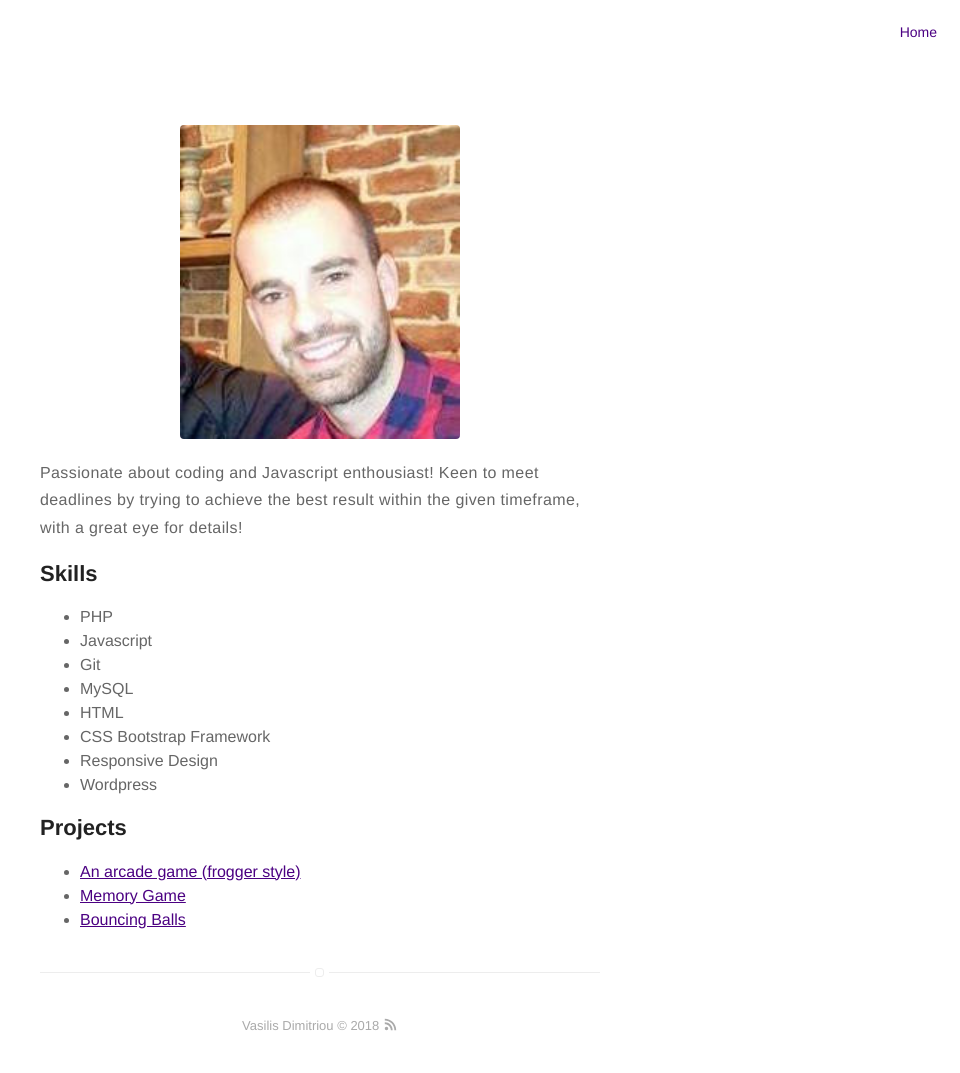
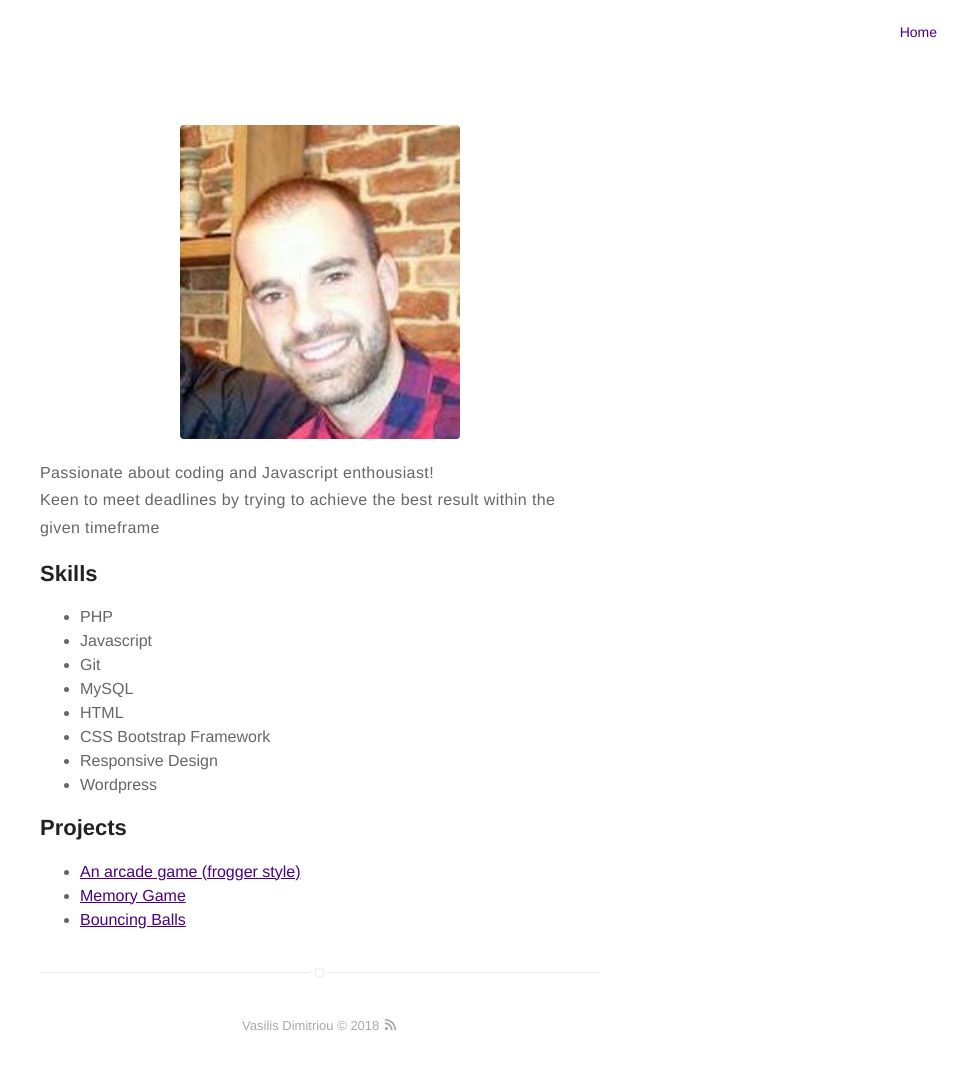
Before and after one commit to Vasilisdm/front-cover, a Jekyll site: the page built from about.md, in a window 1280 px wide. Shown: the whole page, without its empty margins (320-1280 px from the left). Built offline with Jekyll 4.4.1, drawn with Linux system fonts in a browser that asks for light colours.

Commit message:
changed the content of the about paragraph

```diff
--- a/about.md
+++ b/about.md
@@ -4,8 +4,8 @@ layout: page
 ---
 ![Profile Image]({{ site.url }}/{{ site.picture }})
 
-<p>Passionate about coding and Javascript enthousiast!
-Keen to meet deadlines by trying to achieve the best result within the given timeframe, with a great eye for details!</p>
+<p>Passionate about coding and Javascript enthousiast!<br>
+Keen to meet deadlines by trying to achieve the best result within the given timeframe</p>
 
 <h2>Skills</h2>
 
```
